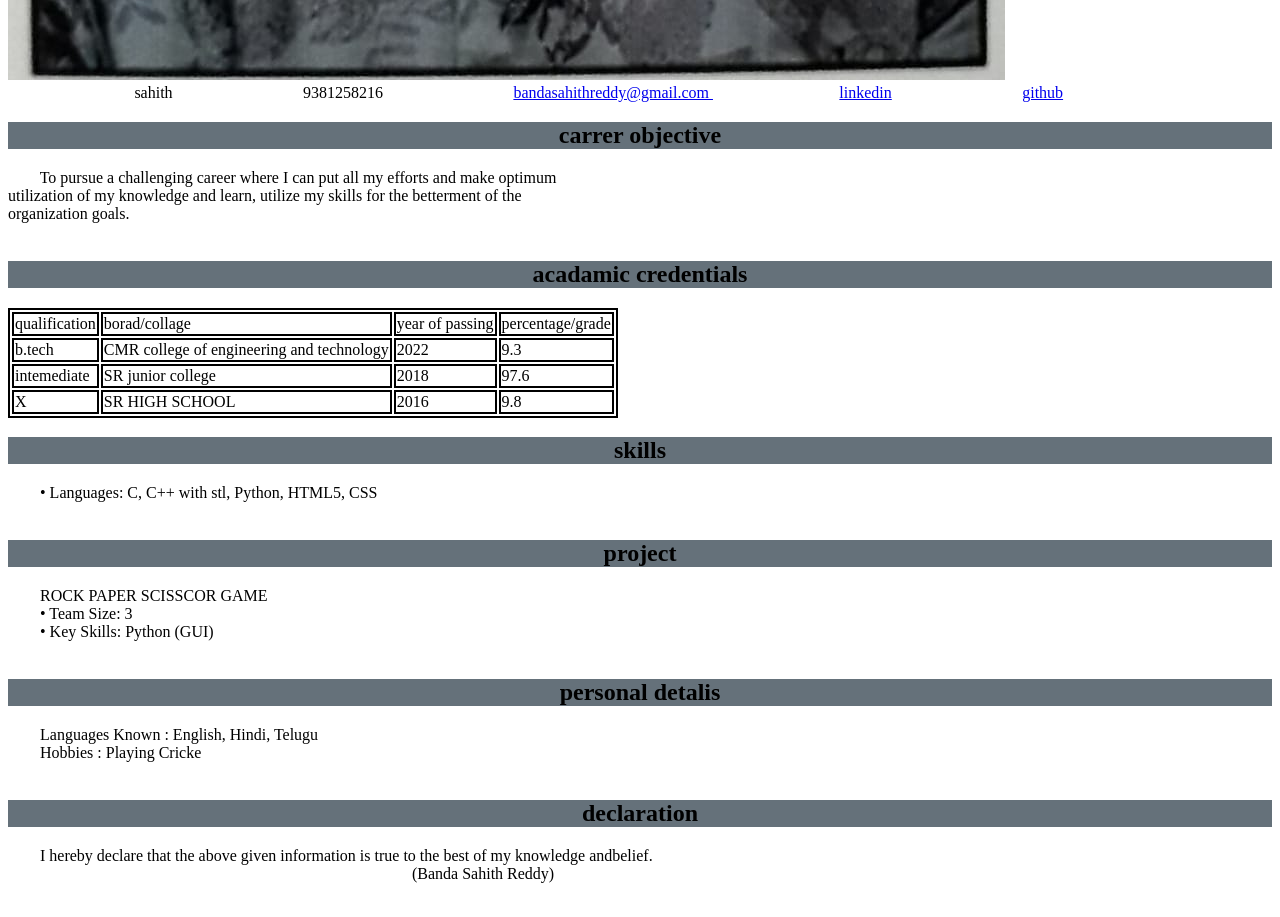
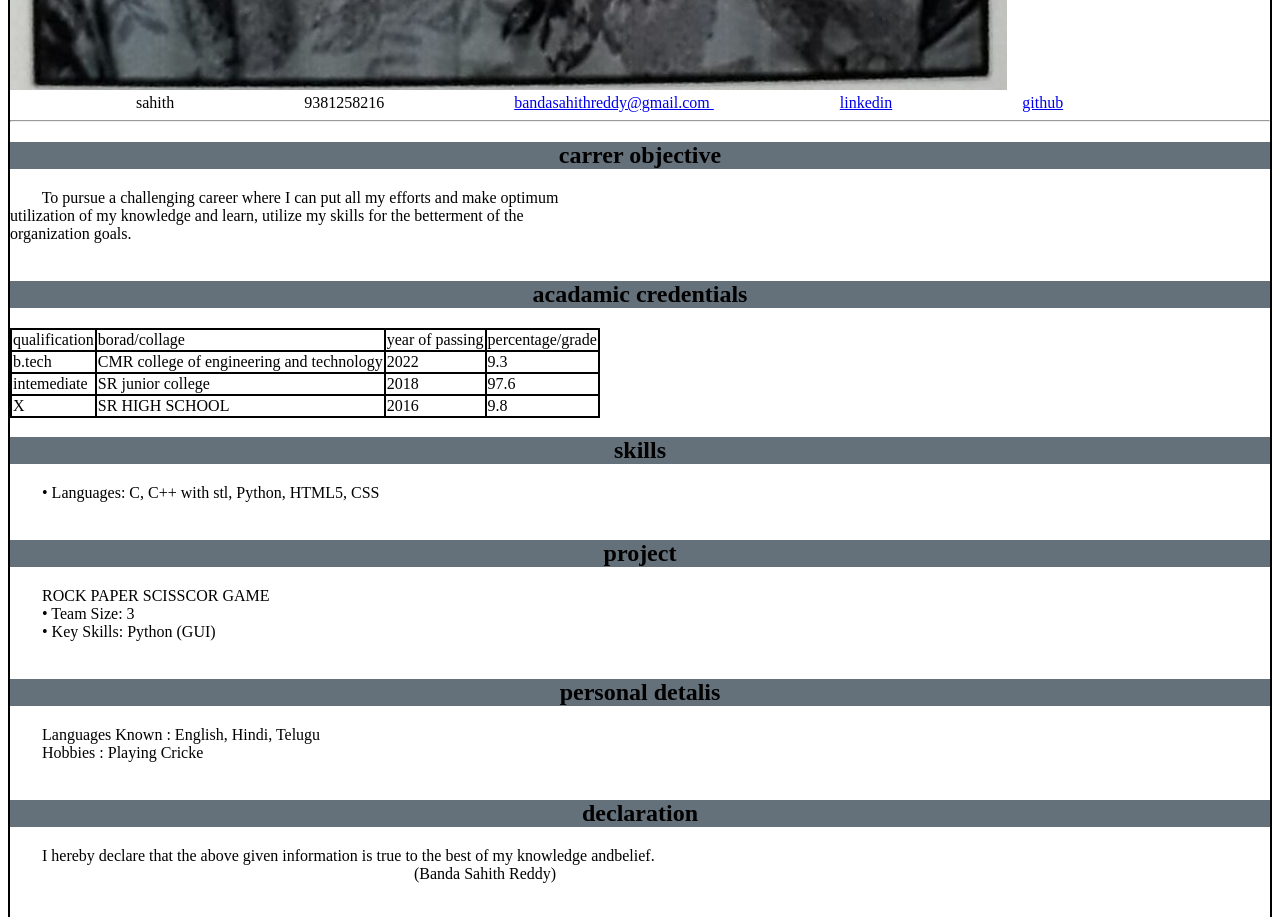
Before and after one commit to sahith5/beingzero-web-learn, a website: page frontend/html/resume.html in a window 1280 px wide. Shown: the part 1280-2197 px from the top of the page. Drawn offline with Linux system fonts and the light colour scheme.

Commit message:
resume added

```diff
--- a/frontend/css/resume.css
+++ b/frontend/css/resume.css
@@ -1,3 +1,9 @@
+
+body
+{
+    border: black 2px solid;
+    overflow: scroll;
+}
 
 h1{
     text-align: center;
@@ -10,6 +16,9 @@ h2
 }
 table,td{
     border: black 2px solid;
+      border-collapse: collapse;
+
+
 }
 pre{
     font-family: 'Times New Roman', Times, serif;
--- a/frontend/html/resume.html
+++ b/frontend/html/resume.html
@@ -14,8 +14,6 @@
 
     <img src="/frontend/images/image.jpg" alt="image">
     <script src="/javascript/resume.js"></script>
-
-
 <div id="profile">
     <span>
         sahith
@@ -28,6 +26,8 @@
     <a href="https://github.com/sahith5">github</a>
 
 </div>
+<hr>
+
 </div>
 
     <div>
```
